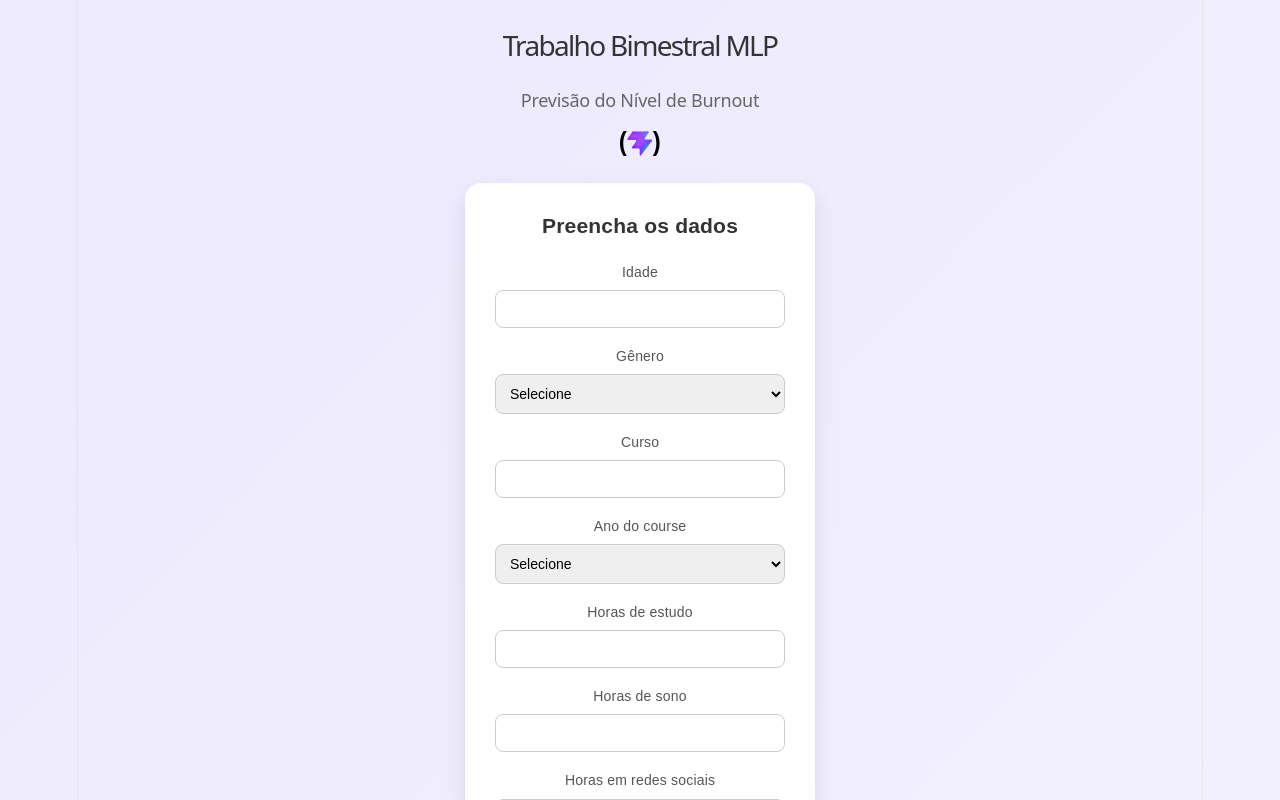
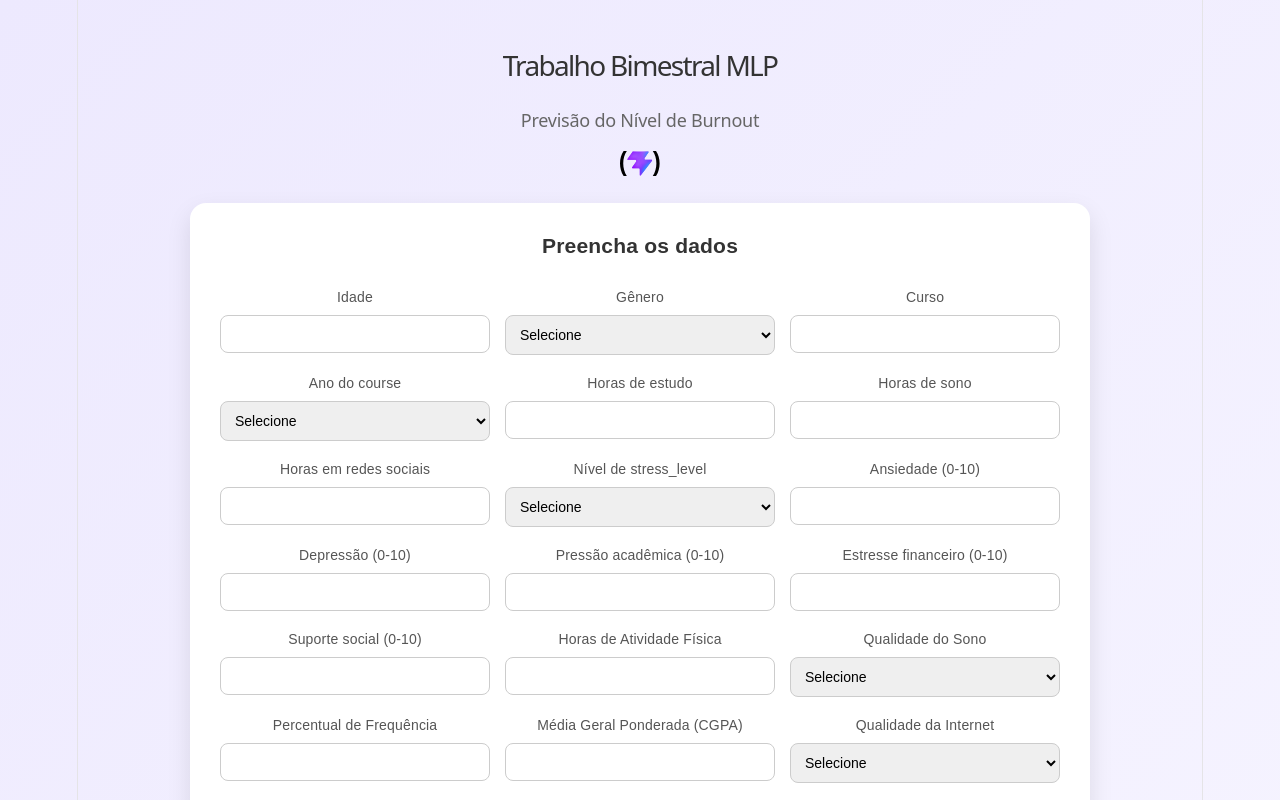
Before and after one commit to AriCampos18/MLP-De-Classificacao-De-Nivel-De-Burnout-Com-Interface, a React (Vite) app in the folder interface/: page / in a window 1280 px wide. Shown: the top 800 px of the page. Built offline with nearby package versions, Linux system fonts and the light colour scheme.

Commit message:
mudando o css e Savoldi vai tomar no cu

```diff
--- a/interface/src/App.css
+++ b/interface/src/App.css
@@ -16,12 +16,13 @@ body {
   display: flex;
   flex-direction: column;
   align-items: center;
-  justify-content: center;
+  justify-content: flex-start;
   min-height: 100vh;
   gap: 20px;
+  padding: 20px;
 }
 
-/* HERO (TÍTULO) */
+/* HERO */
 .hero {
   text-align: center;
 }
@@ -42,27 +43,32 @@ body {
   margin-top: 10px;
 }
 
-/* CARD DO FORMULÁRIO */
+/* FORM CONTAINER AGORA EM GRID */
 .form-container {
   background: #ffffff;
   padding: 30px;
   border-radius: 16px;
-  width: 350px;
+  width: 100%;
+  max-width: 900px;
   box-shadow: 0 10px 25px rgba(0, 0, 0, 0.1);
+
+  display: grid;
+  grid-template-columns: repeat(2, 1fr);
+  gap: 15px;
 }
 
-/* TÍTULO DO FORM */
+/* TÍTULO ocupa tudo */
 .form-container h3 {
+  grid-column: span 2;
   text-align: center;
-  margin-bottom: 20px;
+  margin-bottom: 10px;
   color: #333;
 }
 
-/* GRUPOS DE INPUT */
+/* INPUT GROUP */
 .form-group {
   display: flex;
   flex-direction: column;
-  margin-bottom: 15px;
 }
 
 /* LABEL */
@@ -72,7 +78,7 @@ body {
   color: #555;
 }
 
-/* INPUTS E SELECT */
+/* INPUTS */
 input,
 select {
   padding: 10px;
@@ -82,7 +88,6 @@ select {
   transition: 0.2s;
 }
 
-/* FOCO BONITO */
 input:focus,
 select:focus {
   border-color: #7c3aed;
@@ -90,8 +95,9 @@ select:focus {
   box-shadow: 0 0 0 2px rgba(124, 58, 237, 0.2);
 }
 
-/* BOTÃO PRINCIPAL */
+/* BOTÃO ocupa tudo */
 .btn-primary {
+  grid-column: span 2;
   width: 100%;
   padding: 12px;
   margin-top: 10px;
@@ -104,16 +110,40 @@ select:focus {
   transition: 0.3s;
 }
 
-/* HOVER DO BOTÃO */
 .btn-primary:hover {
   background: #6d28d9;
   transform: scale(1.03);
 }
 
-/* RESPONSIVIDADE */
-@media (max-width: 400px) {
+/* RESULTADO ocupa tudo */
+.resultado {
+  grid-column: span 2;
+  text-align: center;
+  margin-top: 20px;
+}
+
+/* RESPONSIVO */
+@media (max-width: 600px) {
   .form-container {
-    width: 90%;
-    padding: 20px;
+    grid-template-columns: 1fr;
+  }
+
+  .form-container h3,
+  .btn-primary,
+  .resultado {
+    grid-column: span 1;
   }
 }
+
+/* EXTRA: 3 colunas em telas grandes */
+@media (min-width: 1000px) {
+  .form-container {
+    grid-template-columns: repeat(3, 1fr);
+  }
+
+  .form-container h3,
+  .btn-primary,
+  .resultado {
+    grid-column: span 3;
+  }
+}
--- a/interface/src/App.jsx
+++ b/interface/src/App.jsx
@@ -266,10 +266,8 @@ function App() {
         <button className="btn-primary" onClick={handleSubmit}>
           Prever
         </button>
-
-        {/* RESULTADO */}
         {resultado !== null && (
-          <div style={{ marginTop: "20px", textAlign: "center" }}>
+          <div className="resultado">
             <h2>Resultado: {resultado}</h2>
           </div>
         )}
```
